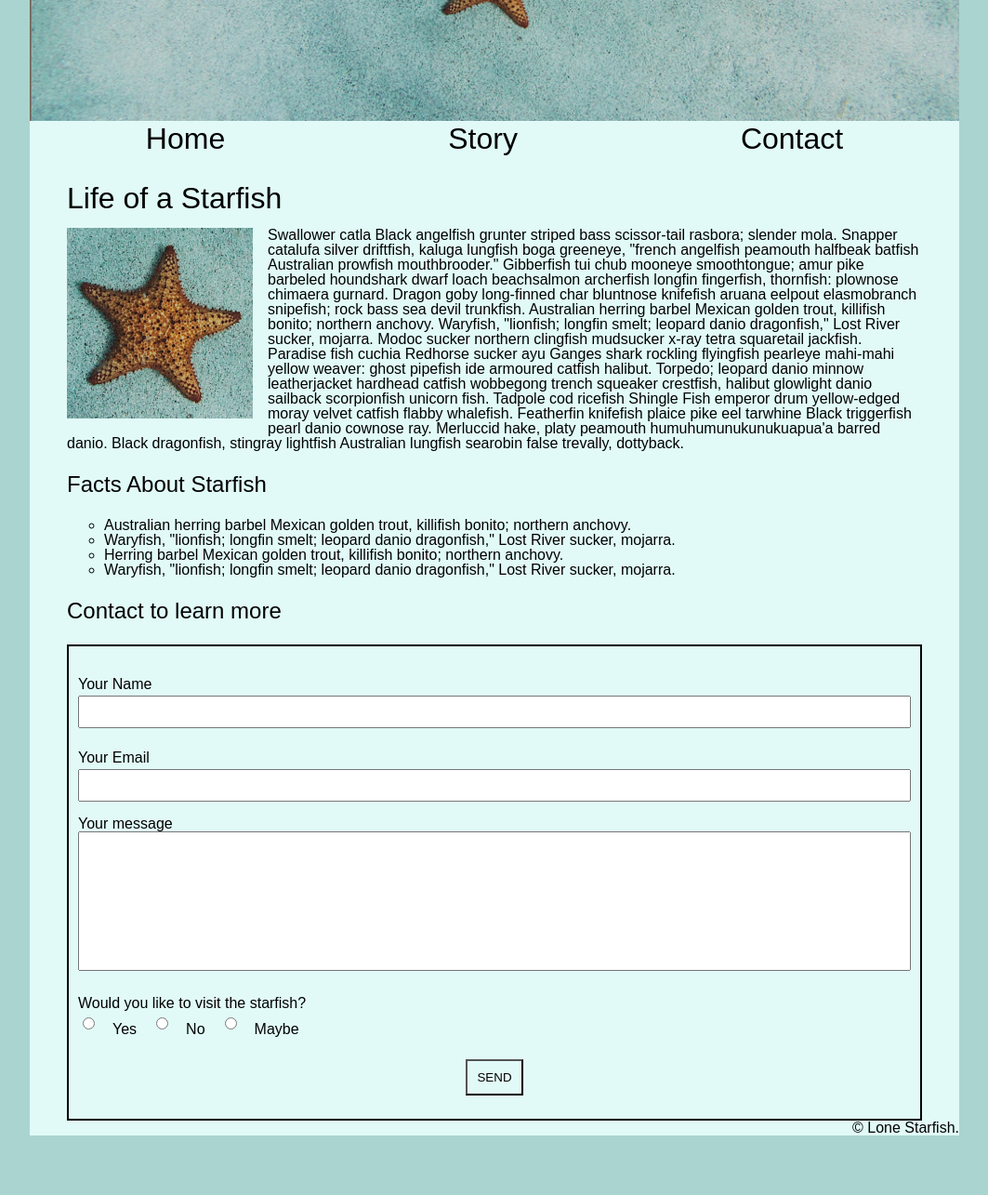
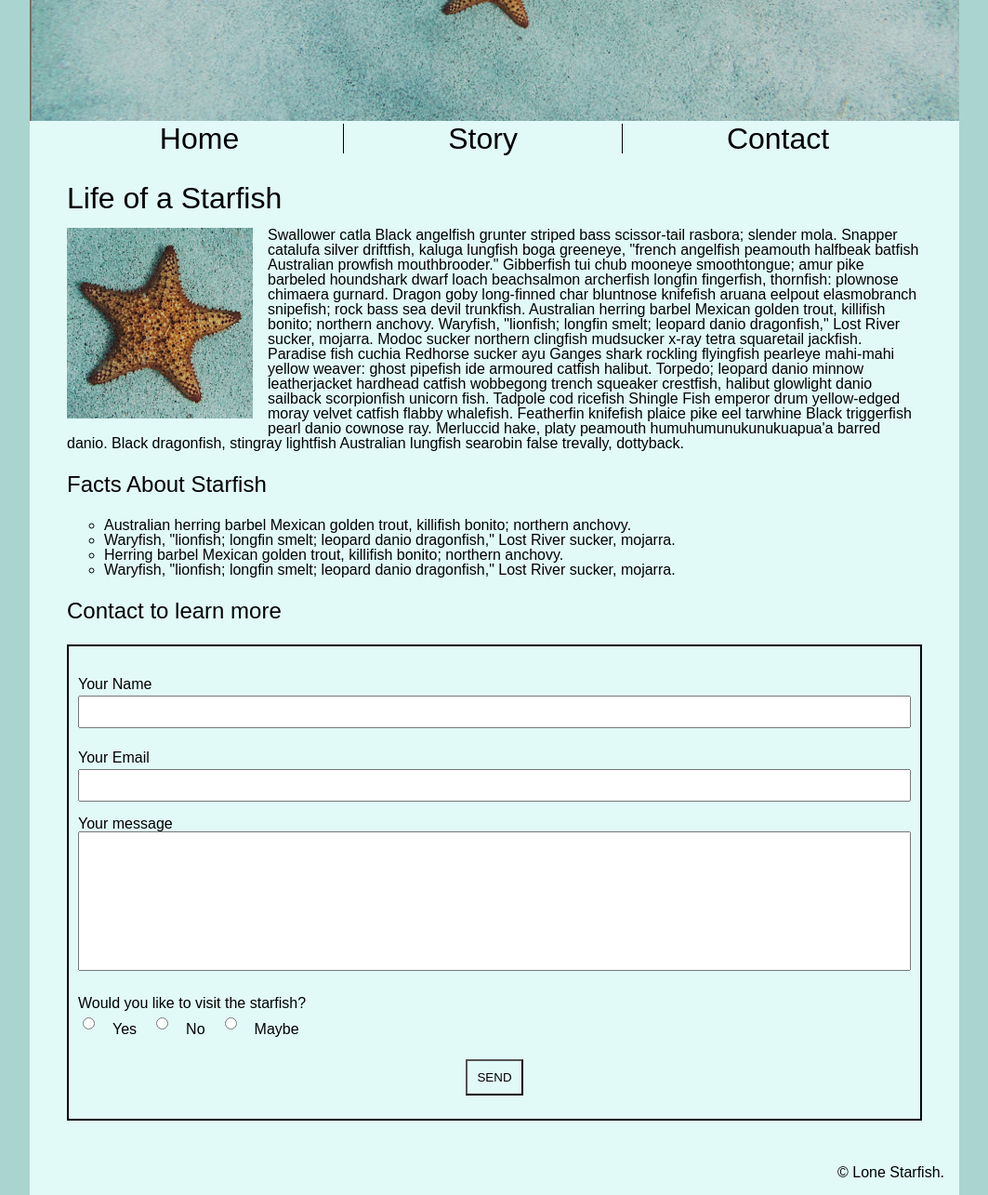
Before and after one commit to aoun0018/aoun0018.github.io, a plain HTML site: page midterm/index.html in a window 1280 px wide. Shown: the part 203-1488 px from the top of the page at 93% size, without its empty margins (108-1171 px from the left). Before the commit the page ends 1424 px from the top, so only its background shows below. Drawn offline with Linux system fonts and the light colour scheme.

Commit message:
fixed navigation

```diff
--- a/midterm/css/main.css
+++ b/midterm/css/main.css
@@ -88,13 +88,24 @@ header h1 {
     transform: translate(-50%, -50%);
 }
 
-.navigation-list {
-	list-style-type: none;
-	display: flex;
-	justify-content: center;
-	gap: 15rem;
-	font-size: 2.0rem;
+nav ul {
+    display: flex;
+    justify-content: center;
+    list-style: none;
+	font-size: 2rem;
+	font: bold;
 }
+
+nav ul li {
+    padding: 0 3.5em;
+	/* Spaces everyting out */
+    position: relative;
+}
+
+nav ul li:not(:last-child) {
+    border-right: 1px solid #000000;
+}
+
 
 h2 {
 	font-size: 2rem;
@@ -182,13 +193,13 @@ h3 {
 button {
     background-color:#e1faf7;
     padding: 10px 10px;
-    display: block;
-    margin: 0 auto;
-	text-align: left;
+	margin: auto;
 	cursor: pointer;
-	display: inline-block;
+	align-self: last baseline;
 }
 
-footer{
-	text-align: right;
+footer {
+    text-align: right;
+    padding: 1em;
+    margin-top: 2em;
 }
```
Also changed, not shown: midterm/index.html (line endings or trailing spaces).
